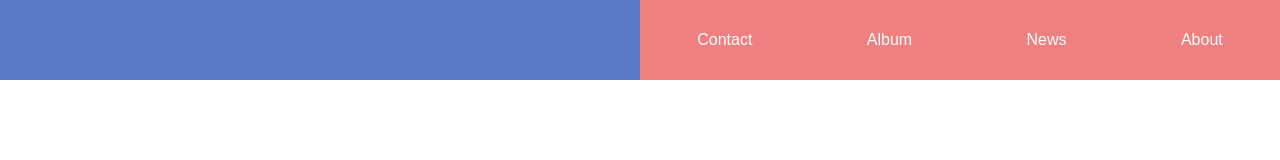
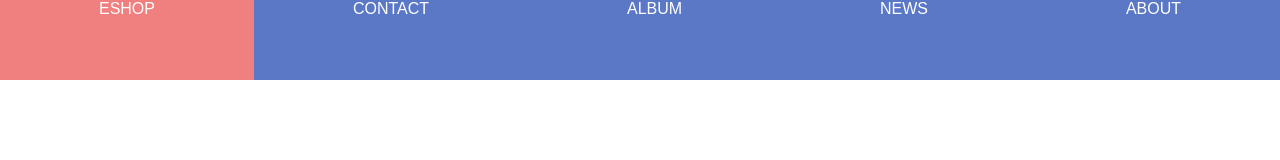
Before and after one commit to harrypunk/flex-menu, a plain HTML site: page src/index.html in a window 1280 px wide. Drawn offline with Linux system fonts and the light colour scheme.

Commit message:
Item evenly distributed

```diff
--- a/src/index.html
+++ b/src/index.html
@@ -15,6 +15,9 @@
       </div>
       <ul class="nav-links">
         <li>
+          <a href="#">Eshop</a>
+        </li>
+        <li>
           <a href="#">Contact</a>
         </li>
         <li>
--- a/src/style.css
+++ b/src/style.css
@@ -16,16 +16,30 @@ nav {
 .nav-links {
   display: flex;
   list-style: none;
-  width: 50%;
-  background: lightcoral;
   height: 100%;
-  justify-content: space-around;
+  justify-content: space-between;
   align-items: center;
-  margin-left: auto;
+}
+
+.nav-links > li{
+  flex-grow: 1;
+  height: 100%;
+}
+
+.nav-links li:hover {
+  background-color: lightcoral;
 }
 
 .nav-links li a {
+  display: inline-block;
+  padding-top: auto;
+  padding-bottom: auto;
   color: white;
   text-decoration: none;
+  text-align: center;
+  margin: auto;
   font-size: 16px;
+  text-transform: uppercase;
+  height: 100%;
+  width: 100%;
 }
```
